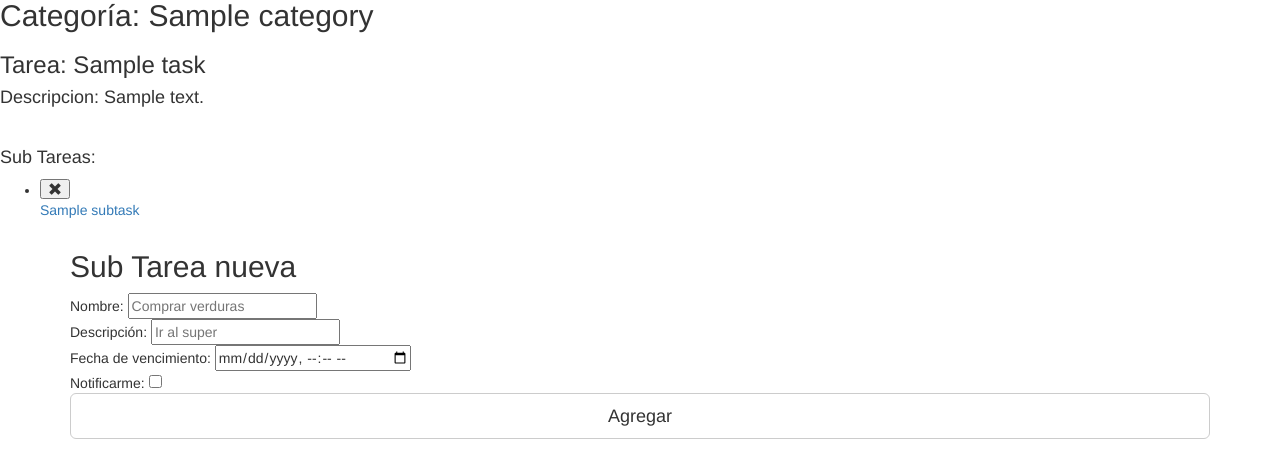
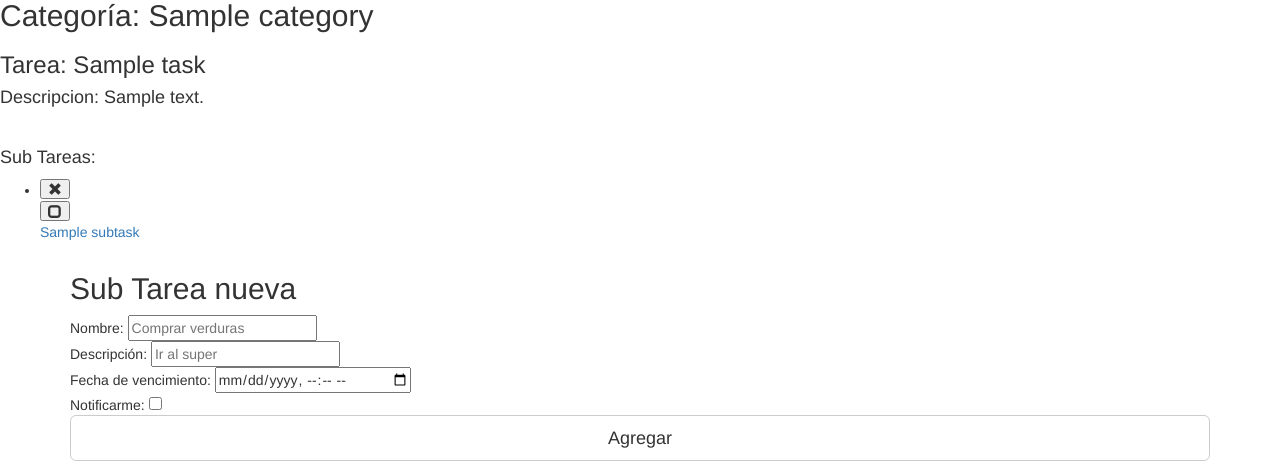
Before and after one commit to ingsoft-famaf/HoustonWHAP, a Django app: page /category/1/task/1/ in a window 1280 px wide. Shown: the part 51-513 px from the top of the page. Run offline with Django 3.2, Linux system fonts and the light colour scheme; a user stored in the database is signed in; tables that the repository leaves empty hold one stand-in row (values such as "Sample post"); some libraries are stand-ins or nearby versions.

Commit message:
#40 Subtask delete button added. Views and url fixed.

```diff
--- a/src/goal_set_track/goal_set_track/urls.py
+++ b/src/goal_set_track/goal_set_track/urls.py
@@ -37,5 +37,5 @@ urlpatterns = [
     url(r'^category/(?P<category>[\w]+)/task/(?P<task>[\w]+)/$', subtask.SubTaskView.as_view(), name='subtask'),
     url(r'^category/(?P<category>[\w]+)/task/(?P<task>[\w]+)/subtask/create/$', subtask.SubTaskCreateView.as_view(), name='subtask_create'),
     url(r'^category/(?P<category>[\w]+)/task/(?P<task>[\w]+)/subtask/(?P<subtask>[\w]+)/edit/$', subtask.SubTaskEditView.as_view(), name='subtask_edit'),
-    url(r'^category/(?P<category>[\w]+)/task/(?P<task>[\w]+)/subtask/delete/$', subtask.SubTaskDeleteView.as_view, name='subtask_delete'),
+    url(r'^category/(?P<category>[\w]+)/task/(?P<task>[\w]+)/subtask/(?P<subtask>[\w]+)/delete/$', subtask.SubTaskDeleteView.as_view(), name='subtask_delete'),
 ]
--- a/src/goal_set_track/gst/templates/gst/subtask.html
+++ b/src/goal_set_track/gst/templates/gst/subtask.html
@@ -8,23 +8,26 @@
 <h4>Sub Tareas:</h4>
 <ul>
 {% for subtask in subtasks %}
+  <li>
+    <form method='POST' action='{% url 'subtask_delete' category.id task.id subtask.id %}'>
+	{% csrf_token %}
+      <button type='submit' name='delete' value=True class='glyphicon glyphicon-remove'></button>
+    </form>
+
     {% if subtask.complete %}
-    <li>
     <form method='POST' action='{% url 'subtask_edit' category.id task.id subtask.id %}'>
 	  {% csrf_token %}
-        <button type='submit' name='complete' value='' class='glyphicon glyphicon-remove'></button>
+      <button type='submit' name='complete' value='' class='glyphicon glyphicon-unchecked'></button>
     </form>
+    {% else %}
+    <form method='POST' action='{% url 'subtask_edit' category.id task.id subtask.id %}'>
+	  {% csrf_token %}
+      <button type='submit' name='complete' value=True class='glyphicon glyphicon-check'></button>
+    </form>
+    {% endif %}
+
     <a href=''>{{ subtask.name }}</a>
   </li>
-  {% else %}
-    <li>
-      <form method='POST' action='{% url 'subtask_edit' category.id task.id subtask.id %}'>
-	    {% csrf_token %}
-        <button type='submit' name='complete' value=True class='glyphicon glyphicon-ok'></button>
-      </form>
-      <a href=''>{{ subtask.name }}</a>
-    </li>
-  {% endif %}
 {% endfor %}
 </ul>
 
--- a/src/goal_set_track/gst/views/subtask.py
+++ b/src/goal_set_track/gst/views/subtask.py
@@ -40,13 +40,6 @@ class SubTaskEditView(LoginRequiredMixin, View):
         return redirect('subtask', category=category, task=task)
 
 class SubTaskDeleteView(LoginRequiredMixin, View):
-    def get(self, req):
-        viewitems = {
-        }
-        subtasks = SubTask.objects.filter(user=req.user)
-        return render(req, 'gst/sub_task_delete.html', {'subtasks': subtasks})
-
-    def post(self, req):
-        n = req.POST['name']
-        SubTask.objects.filter(name=n).filter(user=req.user).delete()
-        return HTTPr('Successful deleted sub task.')
+    def post(self, req, category, task, subtask):
+        req.user.category_set.get(id=category).task_set.get(id=task).subtask_set.get(id=subtask).delete()
+        return redirect('subtask', category=category, task= task)
```
Lines whose indentation alone changed are shown as unchanged.
